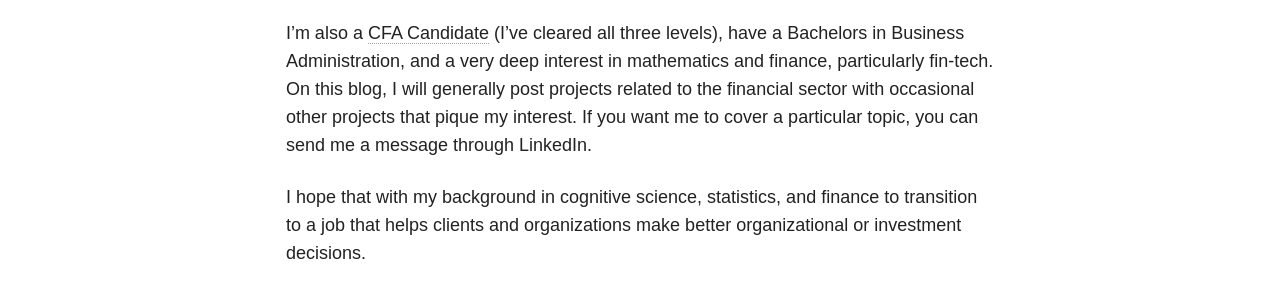
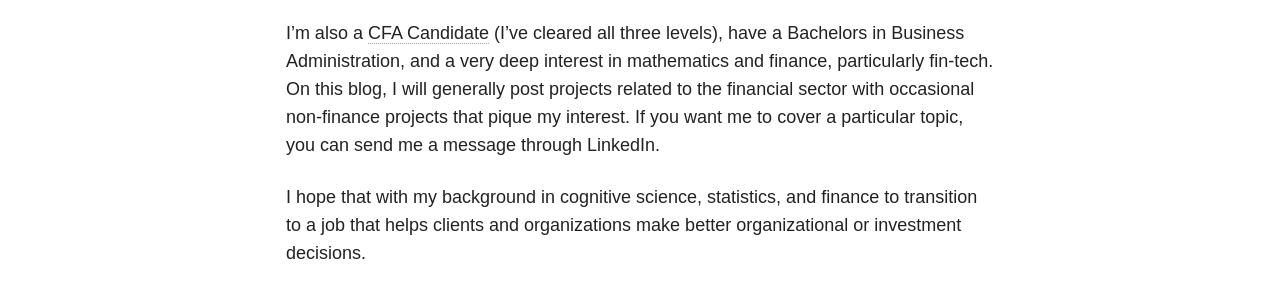
Before and after one commit to stasSajin/stasSajin.github.io, a Jekyll site: the page built from about/index.md, in a window 1280 px wide. Shown: the part 1495-1791 px from the top of the page. Built offline with Jekyll 4.4.1, drawn with Linux system fonts in a browser that asks for light colours; nearby versions of some CDN libraries.

```diff
--- /dev/null
+++ b/CNAME
@@ -0,0 +1 @@
+stassajin.com
--- a/_config.yml
+++ b/_config.yml
@@ -5,7 +5,7 @@ locale: en_US
 description: A Blog by Stas Sajin
 logo: blog_logo.png
 search: true
-url: http://stassajin.github.io
+url: http://stassajin.com
 
 # Jekyll configuration
 
--- a/about/index.md
+++ b/about/index.md
@@ -7,7 +7,7 @@ image:
 
 My name is Stas Sajin and I currently reside in Sacramento, CA. I finished my PhD in Cognitive and Brain Sciences, which is to say that I studied how human brains process and understand information. During my PhD years, I focused on finding out how listeners process accented speech, how they integrate visual and spoken information, how they learn the meaning of new words, how to more sparsely represent the structure of language, and how working memory affects the way we process the world around us. My graduate career has given me a ton of experience in running behavioral studies, asking relevant research questions, and statistics.
 
-I'm also a [CFA Candidate](https://www.cfainstitute.org/programs/cfaprogram/Pages/index.aspx) (I've cleared all three levels), have a Bachelors in Business Administration, and a very deep interest in mathematics and finance, particularly fin-tech. On this blog, I will generally post projects related to the financial sector with occasional other projects that pique my interest. If you want me to cover a particular topic, you can send me a message through LinkedIn.
+I'm also a [CFA Candidate](https://www.cfainstitute.org/programs/cfaprogram/Pages/index.aspx) (I've cleared all three levels), have a Bachelors in Business Administration, and a very deep interest in mathematics and finance, particularly fin-tech. On this blog, I will generally post projects related to the financial sector with occasional non-finance projects that pique my interest. If you want me to cover a particular topic, you can send me a message through LinkedIn.
 
 I hope that with my background in cognitive science, statistics, and finance to transition to a job that helps clients and organizations make better organizational or investment decisions.
 
```
Also changed, not shown: README.md (deleted).
